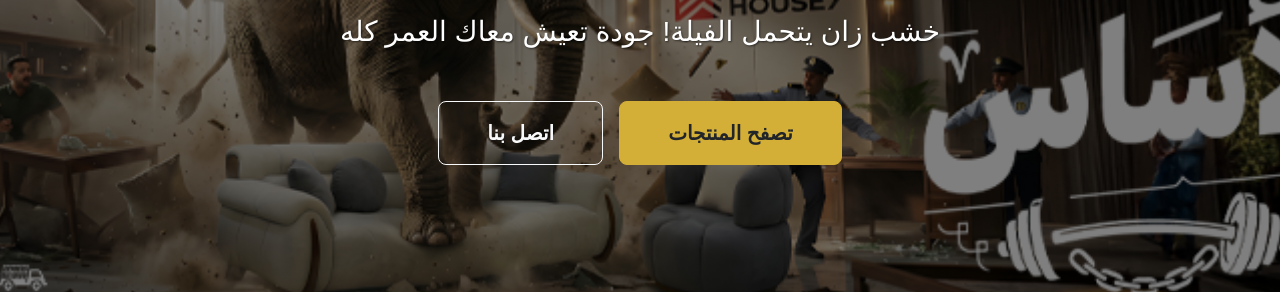
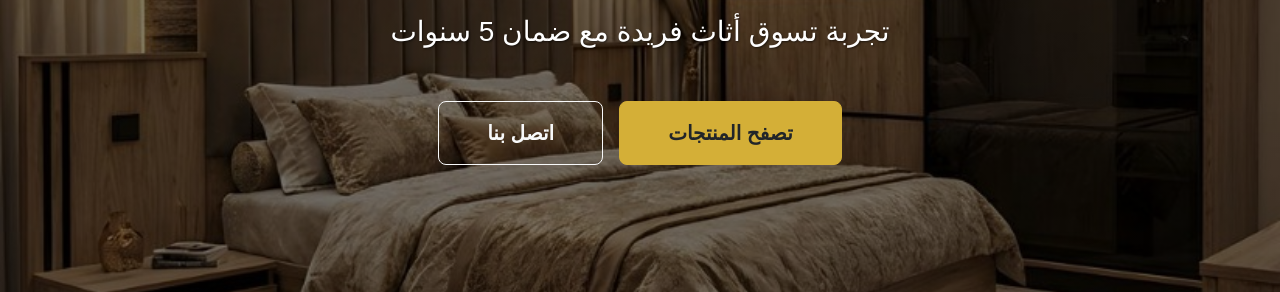
Before and after one commit to dreamhouseweb55-web/dreamhouse-website, an Eleventy site: page index.njk in a window 1280 px wide. Shown: the part 345-637 px from the top of the page. Built offline with nearby package versions, Linux system fonts and the light colour scheme; Eleventy itself is replaced by a stand-in of ours; files that its build step writes are made by us from their sources.

Commit message:
Add separate offer products (Wardrobe, Vanity) and Quality Section with Elephant image

```diff
--- a/_data/home.json
+++ b/_data/home.json
@@ -1,8 +1,8 @@
 {
   "hero": {
-    "title": "أهم من الأثاث.. الأساس",
-    "image": "/images/hero-elephant.jpg",
-    "subtitle": "خشب زان يتحمل الفيلة! جودة تعيش معاك العمر كله",
+    "title": "دريم هاوس",
+    "image": "/images/offer-main.jpg",
+    "subtitle": "تجربة تسوق أثاث فريدة مع ضمان 5 سنوات",
     "cta": {
       "primary": {
         "text": "تصفح المنتجات",
--- a/_data/products.json
+++ b/_data/products.json
@@ -14,6 +14,38 @@
         "خصم 7000 جنيه",
         "خشب عالي الجودة",
         "توصيل وتركيب مجاني"
+      ]
+    },
+    {
+      "id": "wardrobe-offer-001",
+      "name": "دولاب مودرن جرار",
+      "price": 12500,
+      "category": "bedrooms",
+      "image": "/images/offer-wardrobe.jpg",
+      "image_alt": "دولاب مودرن جرار بتصميم عصري",
+      "description": "دولاب جرار بتصميم انسيابي وتقسيم داخلي ذكي يوفر أقصى مساحة للتخزين. خشب كونتر عالي الجودة.",
+      "long_description": "### دولاب الأحلام\n\nدولاب مودرن جرار يجمع بين الأناقة والعملية:\n- **المقاسات:** عرض 240 سم - ارتفاع 220 سم\n- **التقسيم:** شماعات، أرفف واسعة، وأدراج داخلية\n- **الخامات:** خشب كونتر مع طبقة حماية ضد الخدش\n- **الإكسسوارات:** مجرى تركي مستورد سوفت كلوز",
+      "features": [
+        "مجرى سوفت كلوز",
+        "تقسيم ذكي",
+        "مرايا عاكسة",
+        "ضمان 5 سنوات"
+      ]
+    },
+    {
+      "id": "vanity-offer-001",
+      "name": "تسريحة مودرن مضيئة",
+      "price": 6500,
+      "category": "bedrooms",
+      "image": "/images/offer-vanity.jpg",
+      "image_alt": "تسريحة مودرن بمرآة مضيئة",
+      "description": "تسريحة أنيقة بمرآة دائرية مزودة بإضاءة LED وتخزين عملي لأدوات التجميل.",
+      "long_description": "### ركن الجمال الخاص بك\n\nتسريحة بتصميم عصري يضيف لمسة جمالية لغرفتك:\n- مرآة دائرية نقية مع إضاءة LED مدمجة\n- أدراج واسعة لتنظيم جميع مستحضرات التجميل\n- مقعد مريح بتنجيد فاخر\n- سطح مقاوم للبقع والخدوش",
+      "features": [
+        "إضاءة LED",
+        "أدراج واسعة",
+        "مقعد هدية",
+        "تصميم عصري"
       ]
     },
     {
--- a/index.njk
+++ b/index.njk
@@ -157,6 +157,32 @@ title: الرئيسية
     </div>
   </section>
 
+  <!-- ===== قسم الجودة (الفيل) ===== -->
+  <section class="py-5 position-relative overflow-hidden">
+    <div class="container">
+      <div class="row align-items-center bg-white rounded-4 shadow-sm overflow-hidden border border-light">
+        <div class="col-lg-6 p-0 order-lg-2">
+           <img src="/images/hero-elephant.jpg" alt="قوة تحمل الأثاث" class="img-fluid w-100 h-100 object-fit-cover" style="min-height: 400px;">
+        </div>
+        <div class="col-lg-6 p-5">
+          <div class="text-end">
+            <span class="badge bg-warning text-dark px-3 py-2 mb-3 fw-bold rounded-pill">جودة لا تضاهى</span>
+            <h2 class="display-5 fw-bold mb-4 text-primary">أهم من الأثاث.. الأساس</h2>
+            <p class="lead text-muted mb-4 text-dark fs-3 font-monospace">خشب زان يتحمل الفيلة!</p>
+            <p class="text-muted mb-5">
+              إحنا مش بس بنبيع شكل حلو، إحنا بنبيع متانة تعيش معاك العمر كله.
+              منتجاتنا مصممة عشان تستحمل أصعب الظروف، لأننا بنستخدم أجود أنواع الأخشاب الطبيعية وكثافة إسفنج عالية جداً.
+              استثمر في أثاث يعيش، مش أثاث يترمي.
+            </p>
+            <a href="/about/" class="btn btn-outline-primary rounded-pill px-4">
+              <i class="fas fa-shield-alt me-2"></i> اقرأ المزيد عن جودتنا
+            </a>
+          </div>
+        </div>
+      </div>
+    </div>
+  </section>
+
   <!-- ===== قسم الإحصائيات ===== -->
   <section class="py-5 text-white" id="stats" style="background: linear-gradient(135deg, var(--primary-wood) 0%, var(--primary-wood-light) 100%);">
     <div class="container text-center">
```
